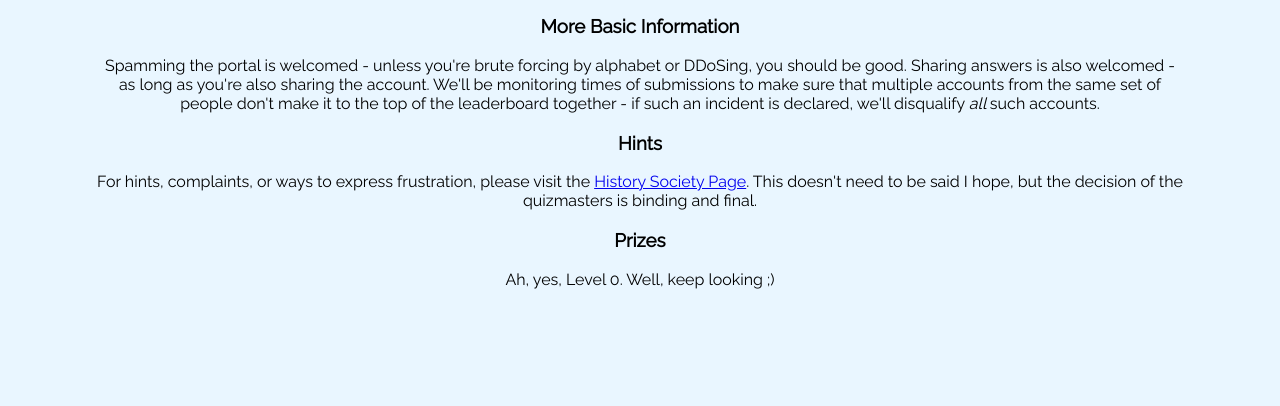
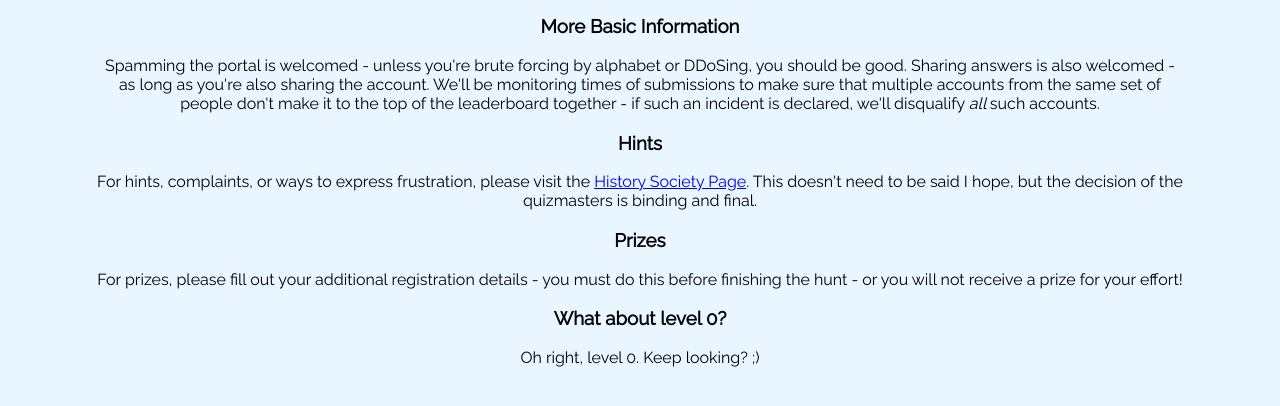
Before and after one commit to barun511/cryptic-hunt-personal, a Django app: page /rules in a window 1280 px wide. Shown: the part 252-658 px from the top of the page. Run offline with Django 3.2, Linux system fonts and the light colour scheme.

Commit message:
Changed rules

```diff
--- a/hunt/templates/rules.html
+++ b/hunt/templates/rules.html
@@ -11,9 +11,13 @@
 <p>
     <h3> Hints </h3>
     For hints, complaints, or ways to express frustration, please visit the <a href="https://www.facebook.com/ashokahistorysoc/">History Society Page</a>. This doesn't need to be said I hope, but the decision of the quizmasters is binding and final.
-<p>
+</p>
 <p>
     <h3> Prizes </h3>
-    Ah, yes, Level 0. Well, keep looking ;)
+    For prizes, please fill out your additional registration details - you must do this before finishing the hunt - or you will not receive a prize for your effort! <br>
+</p>
+<p>
+    <h3> What about level 0? </h3>
+    Oh right, level 0. Keep looking? ;)
 </p>
 {% endblock %}
```
